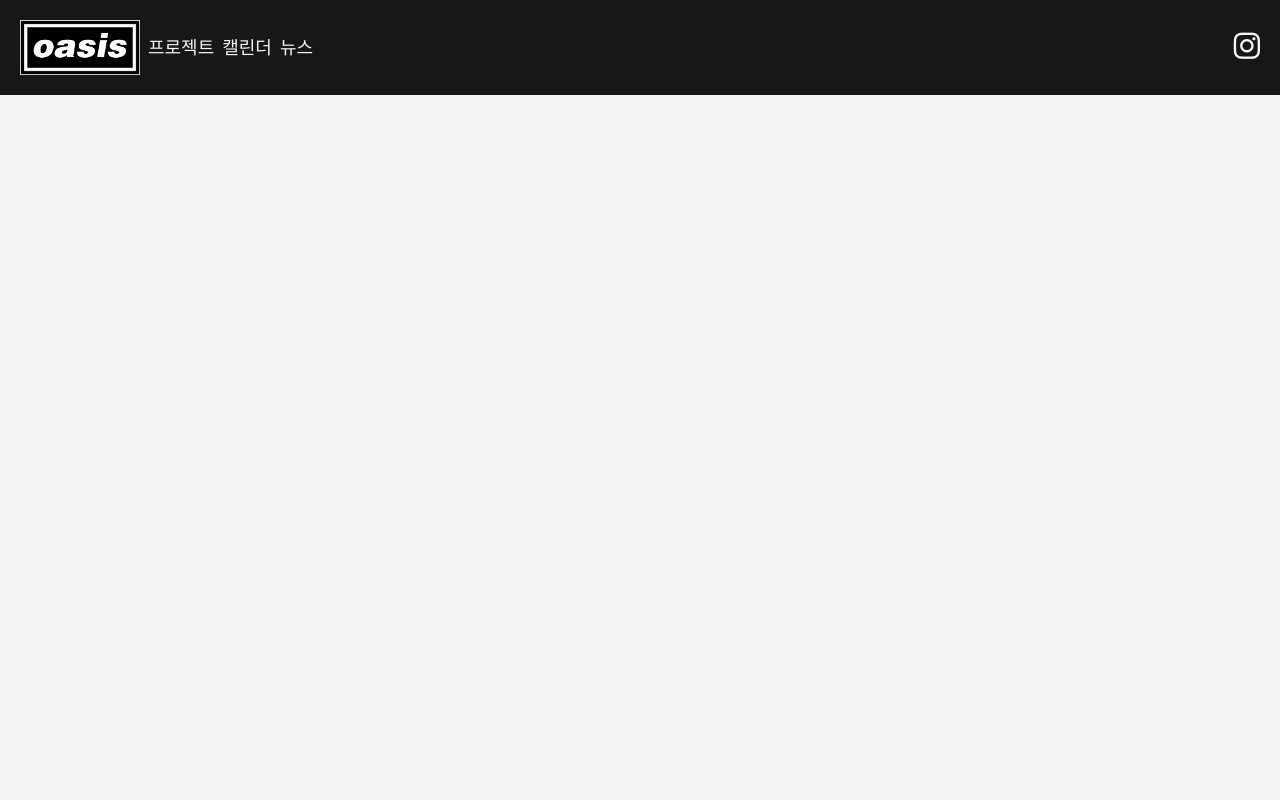
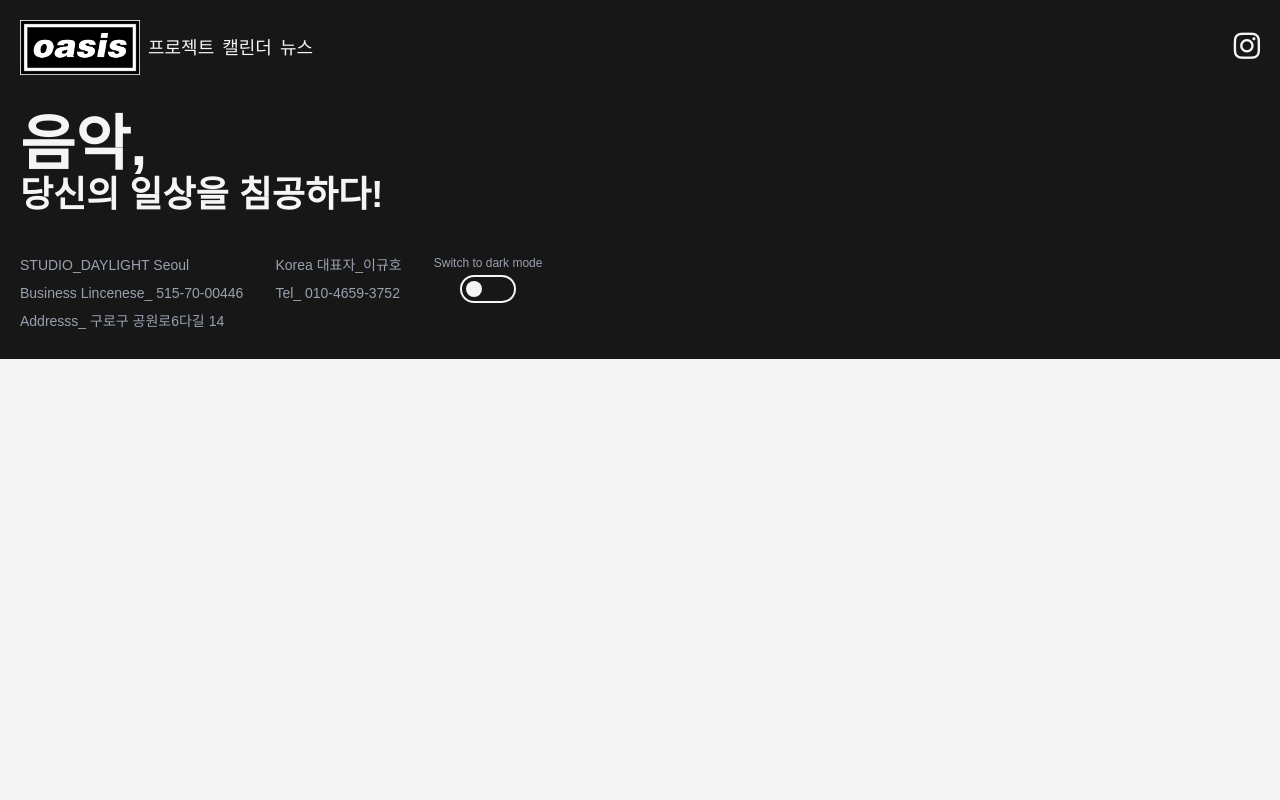
Before and after one commit to JaeHyunLee123/1sbd, a React (Vite) app: page / in a window 1280 px wide. Shown: the top 800 px of the page. Built offline with nearby package versions, Linux system fonts and the light colour scheme.

Commit message:
feat: banner

```diff
--- a/src/App.tsx
+++ b/src/App.tsx
@@ -1,5 +1,57 @@
+import { useEffect, useRef, useState } from "react";
+
 export default function App() {
+  const bannerRef = useRef(null);
+
+  const [isVisible, setIsVisible] = useState(false);
+
+  useEffect(() => {
+    const observer = new IntersectionObserver(
+      ([entry]) => setIsVisible(entry.isIntersecting),
+      { threshold: 0.5 }
+    );
+
+    if (bannerRef.current) {
+      observer.observe(bannerRef.current);
+    }
+
+    return () => {
+      if (bannerRef.current) {
+        observer.unobserve(bannerRef.current);
+      }
+    };
+  }, []);
+
   return (
-    <div className="flex items-center justify-center h-screen bg-white dark:bg-black"></div>
+    <div className="flex items-center justify-center bg-white dark:bg-black">
+      <div className="flex flex-col items-start justify-center w-full p-5 text-white bg-black dark:bg-white">
+        <span
+          ref={bannerRef}
+          className={`text-5xl font-bold sm:text-6xl transition-colors duration-1000 ${
+            isVisible
+              ? "text-white dark:text-black"
+              : "text-black dark:text-white"
+          }`}
+        >
+          음악,
+        </span>
+        <span
+          className={`text-3xl font-semibold sm:text-4xl transition-colors duration-1000 ${
+            isVisible
+              ? "text-white dark:text-black"
+              : "text-black dark:text-white"
+          }`}
+        >
+          당신의 일상을 침공하다!
+        </span>
+      </div>
+    </div>
   );
 }
+//벤데이 프로젝트
+
+//벤쿠스틱
+
+//뉴비
+
+//프렌즈십
```
